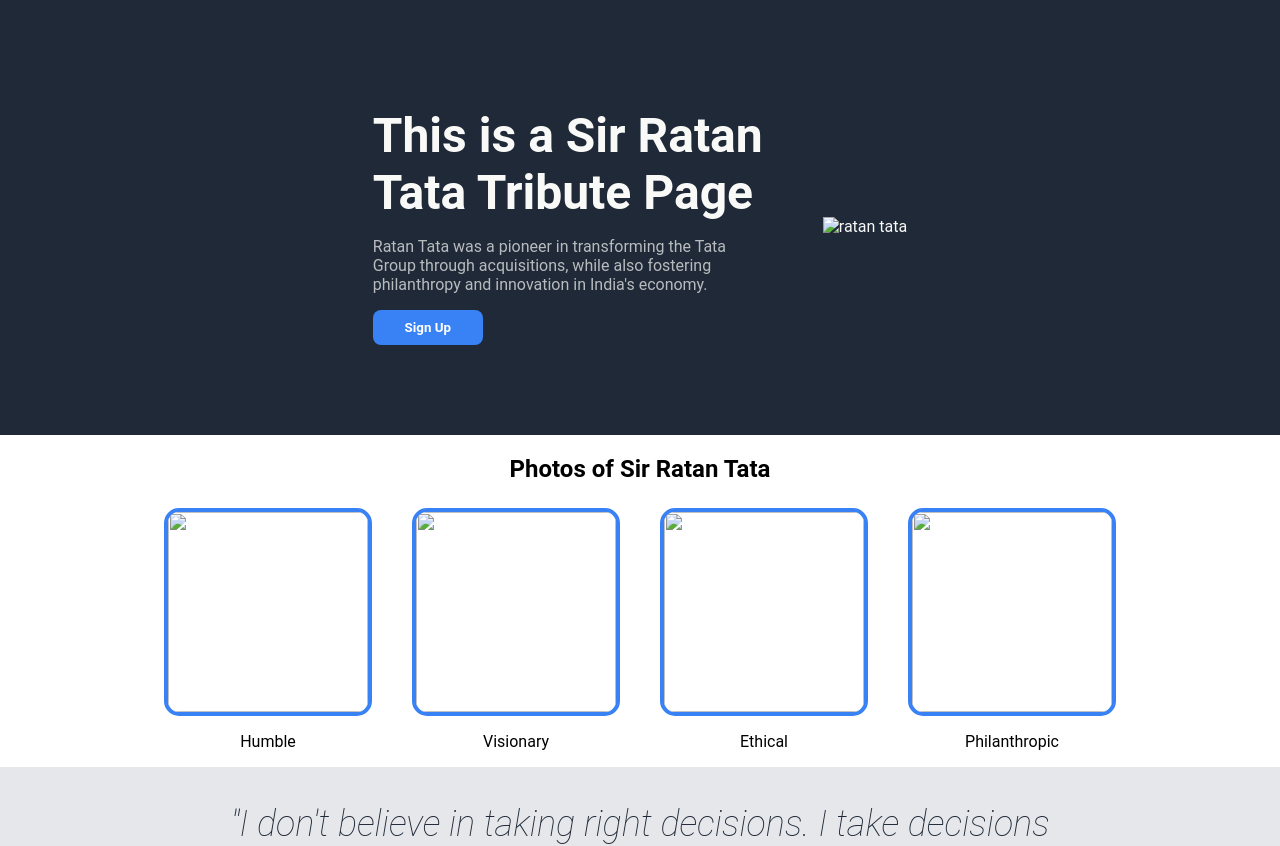
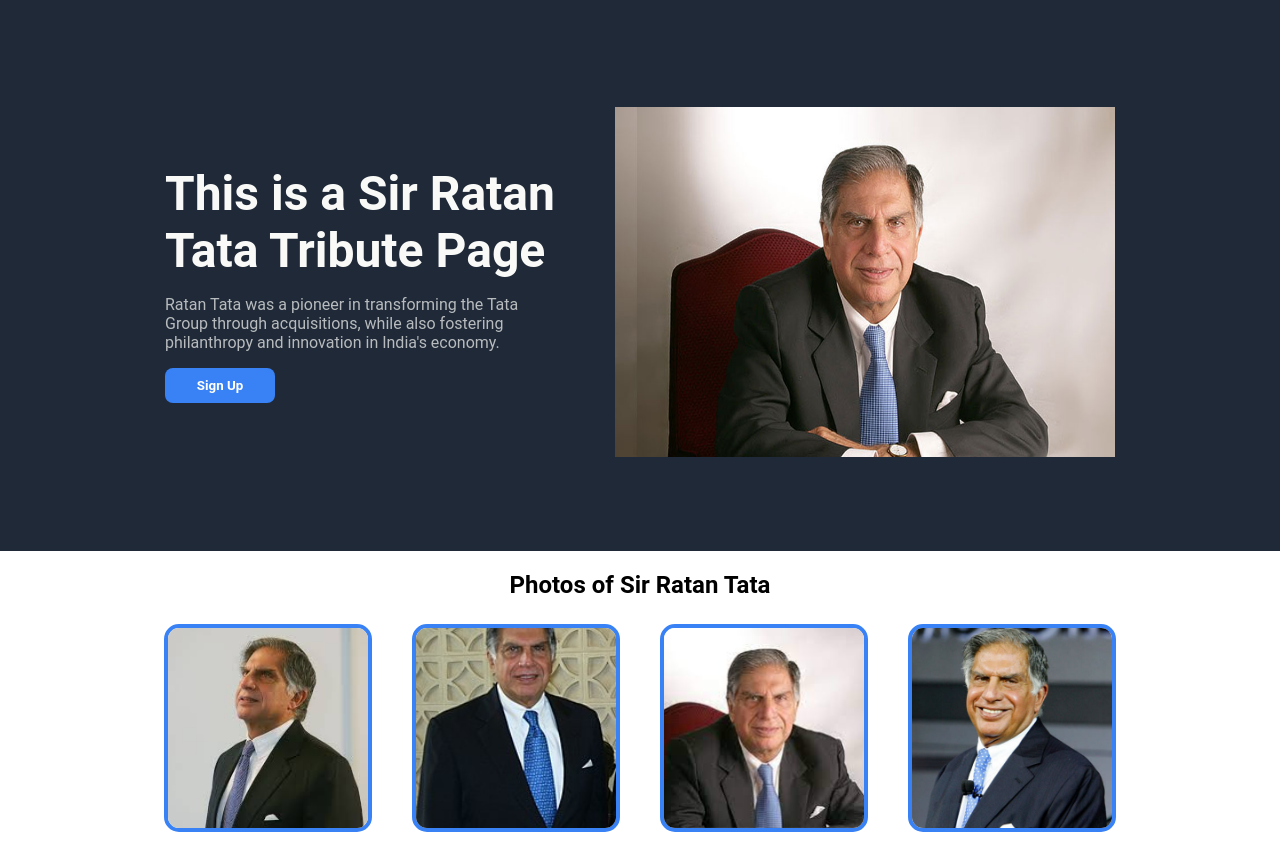
Before and after one commit to SahilHalbe09/odin-landing-page, a plain HTML site: page index.html in a window 1280 px wide. Shown: the part 111-957 px from the top of the page. Drawn offline with Linux system fonts and the light colour scheme; the site is published under a folder, as on GitHub Pages, so addresses that start at the root find nothing.

Commit message:
images troubleshoot resolved

```diff
--- a/index.html
+++ b/index.html
@@ -28,7 +28,7 @@
           <button>Sign Up</button>
         </div>
         <div class="hero-1 hero-image">
-          <img src="/Assets/hero-image.jpg" alt="ratan tata" />
+          <img src="Assets/hero-image.jpg" alt="ratan tata" />
         </div>
       </div>
 
@@ -36,19 +36,19 @@
         <h2>Photos of Sir Ratan Tata</h2>
         <div class="content-info">
           <div>
-            <img src="/Assets/ratan-tata-1.jpeg" />
+            <img src="Assets/ratan-tata-1.jpeg" />
             <p>Humble</p>
           </div>
           <div>
-            <img src="/Assets/ratan-tata-2.jpg" />
+            <img src="Assets/ratan-tata-2.jpg" />
             <p>Visionary</p>
           </div>
           <div>
-            <img src="/Assets/ratan-tata-3.jpeg" />
+            <img src="Assets/ratan-tata-3.jpeg" />
             <p>Ethical</p>
           </div>
           <div>
-            <img src="/Assets/ratan-tata-4.jpg" />
+            <img src="Assets/ratan-tata-4.jpg" />
             <p>Philanthropic</p>
           </div>
         </div>
```
